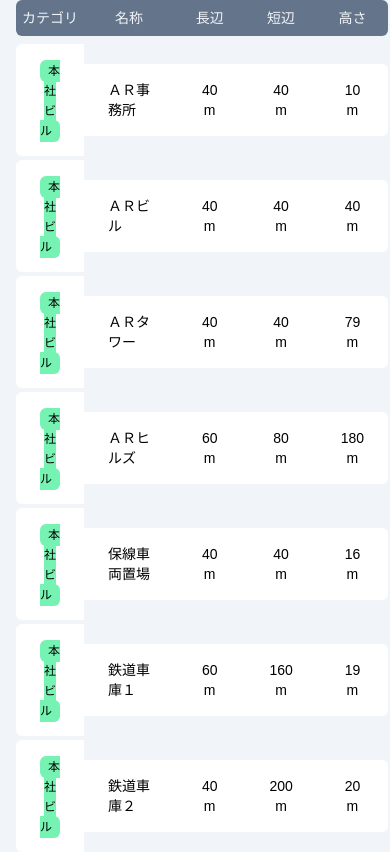
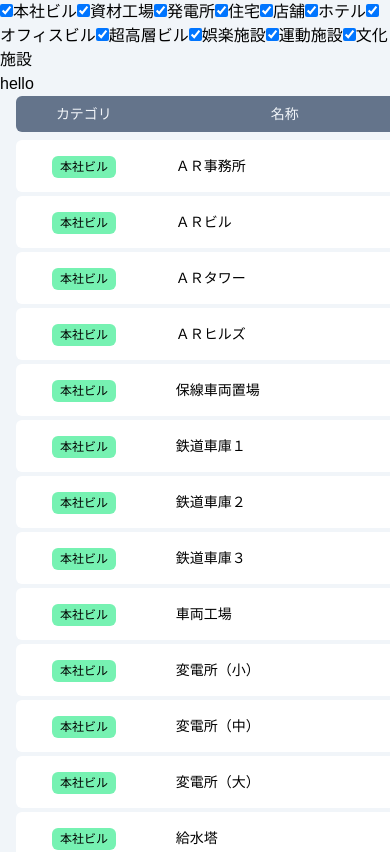
Before and after one commit to lollipop-onl/a9-tools, a Next.js app: page /find/constructions in a window 390 px wide. Shown: the top 852 px of the page. Built offline with nearby package versions, Linux system fonts and the light colour scheme; a web font is replaced by a local one.

Commit message:
✨ add category filter

```diff
--- /dev/null
+++ b/components/FormCheckboxGroup.tsx
@@ -0,0 +1,44 @@
+import { useState } from "react";
+
+type CheckboxValue = string;
+
+type Props<T extends CheckboxValue> = {
+  name: string;
+  options: Array<{ value: T; text?: string | number }>;
+  value: T[];
+  onChange(values: T[]): void;
+};
+
+export const FormCheckboxGroup = <T extends CheckboxValue>({
+  name,
+  options,
+  value,
+  onChange,
+}: Props<T>) => {
+  const onCheckboxChanged = (changedValue: T, checked: boolean) => {
+    const nextValue = checked
+      ? value.concat(changedValue)
+      : value.filter((v) => v !== changedValue);
+
+    console.log(nextValue, changedValue, checked);
+
+    onChange(nextValue);
+  };
+
+  return (
+    <>
+      {options.map(({ value: optionValue, text }) => (
+        <label key={optionValue}>
+          <input
+            type="checkbox"
+            name={name}
+            value={optionValue}
+            checked={value.includes(optionValue)}
+            onChange={(e) => onCheckboxChanged(optionValue, e.target.checked)}
+          />
+          {text ?? optionValue}
+        </label>
+      ))}
+    </>
+  );
+};
--- a/components/UITable.tsx
+++ b/components/UITable.tsx
@@ -18,8 +18,8 @@ export const UITable = <T extends Record<string, any>>({
       <thead>
         <tr>
           {headers.map((header, index) => (
-            <th key={index} className="group sticky top-0 p-0 pb-1">
-              <div className="bg-slate-500 py-2 text-sm font-normal text-slate-100 group-first:rounded-l-md group-last:rounded-r-md">
+            <th key={index} className="group p-0 pb-1">
+              <div className="whitespace-nowrap bg-slate-500 py-2 text-sm font-normal text-slate-100 group-first:rounded-l-md group-last:rounded-r-md">
                 {header}
               </div>
             </th>
@@ -31,7 +31,7 @@ export const UITable = <T extends Record<string, any>>({
           <tr key={item[keyProperty]}>
             {renderRow(item).map((element, index) => (
               <td key={index} className="group p-0 pt-1">
-                <div className="bg-white px-6 py-4 text-sm group-first:rounded-l-md group-last:rounded-r-md">
+                <div className="whitespace-nowrap bg-white px-6 py-4 text-sm group-first:rounded-l-md group-last:rounded-r-md">
                   {element}
                 </div>
               </td>
--- a/pages/find/constructions.tsx
+++ b/pages/find/constructions.tsx
@@ -1,16 +1,40 @@
 import { NextPage } from "next";
+import { useState, useEffect, useMemo } from "react";
 import randomColor from "randomcolor";
 import { UITable } from "~/components/UITable";
+import { FormCheckboxGroup } from "~/components/FormCheckboxGroup";
 import { useConstructions } from "~/hooks/useConstructions";
 
 const SearchConstructionsPage: NextPage = () => {
-  const { constructions } = useConstructions();
+  const { constructions, categories } = useConstructions();
+
+  const [targetCategories, setTargetCategories] = useState(categories);
+
+  const filteredConstructions = useMemo(
+    () =>
+      constructions.filter(({ category }) =>
+        targetCategories.includes(category)
+      ),
+    [constructions, targetCategories]
+  );
+
+  useEffect(() => {
+    setTargetCategories(categories);
+  }, [categories]);
 
   return (
-    <div className="mx-auto max-w-screen-md px-4">
+    <div className="mx-auto max-w-screen-md">
+      <FormCheckboxGroup
+        name="categories"
+        options={categories.map((category) => ({ value: category }))}
+        value={targetCategories}
+        onChange={setTargetCategories}
+      />
+      <p>hello</p>
+      <div className="overflow-x-auto px-4 md:px-0">
         <UITable
           headers={["カテゴリ", "名称", "長辺", "短辺", "高さ"]}
-        items={constructions}
+          items={filteredConstructions}
           keyProperty="name"
           renderRow={({ category, name, width, depth, height }) => [
             <div key={0} className="text-center">
@@ -39,6 +63,8 @@ const SearchConstructionsPage: NextPage = () => {
           ]}
         />
       </div>
+      <p>world</p>
+    </div>
   );
 };
 
--- a/types/index.d.ts
+++ b/types/index.d.ts
@@ -1,6 +1,6 @@
 /** コンストラクション */
 export type A9Construction = {
-  category: number;
+  category: string;
   name: string;
   width: number | null;
   depth: number | null;
```
Lines whose indentation alone changed are shown as unchanged.
